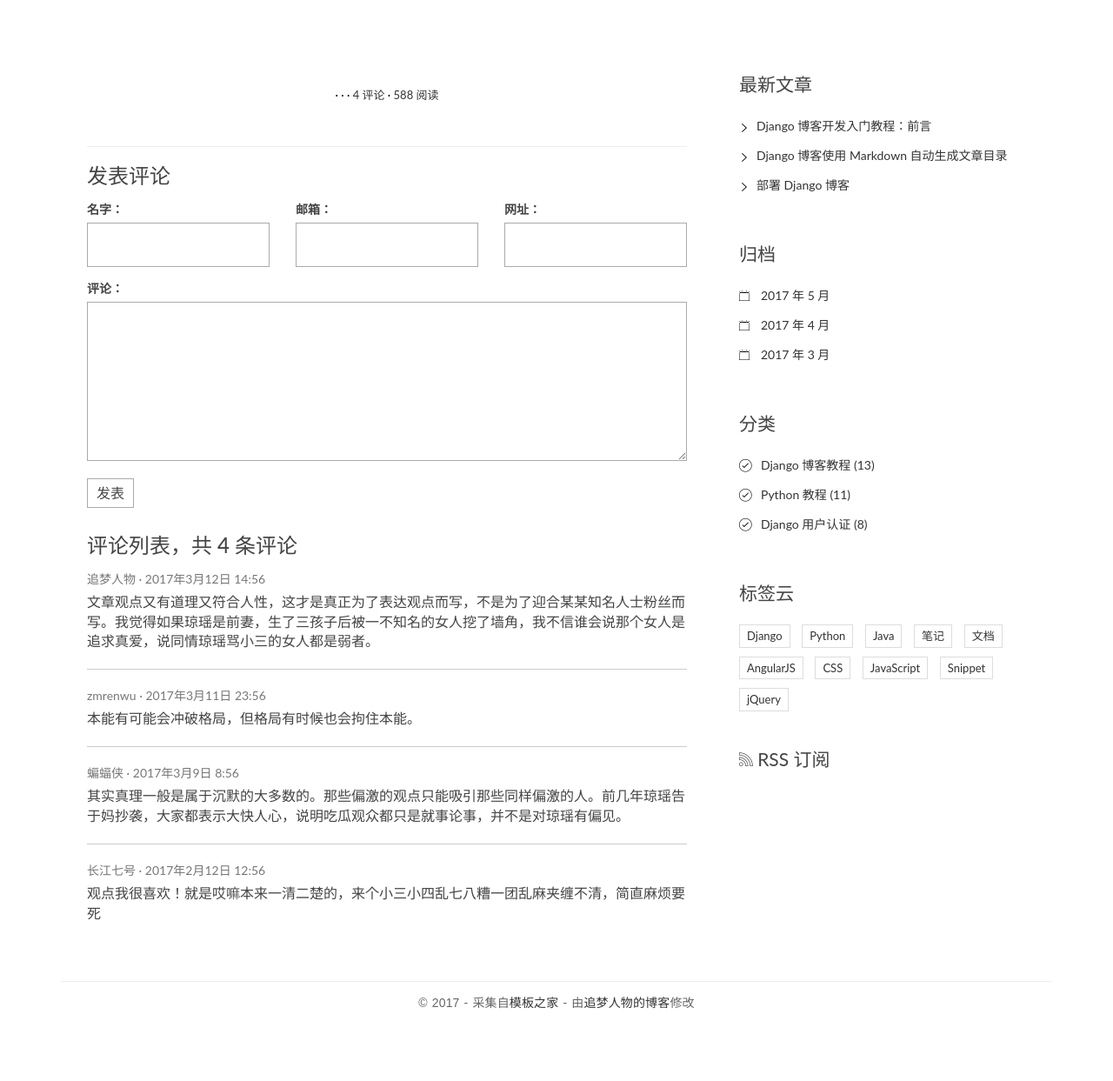
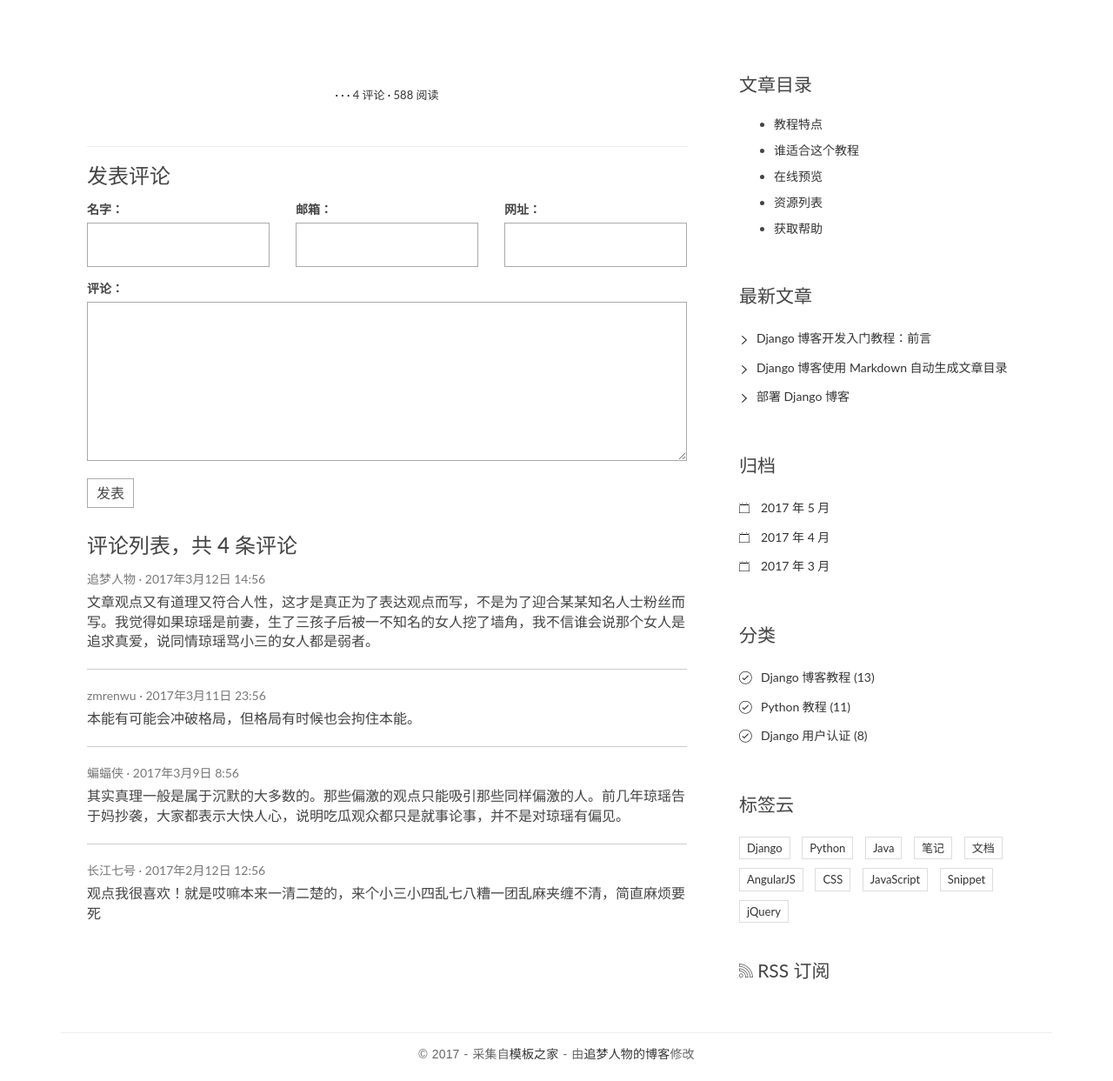
Before and after one commit to jukanntenn/django-blog-tutorial, a Django app: template templates/blog/detail.html in a window 1280 px wide. Shown: the part 91-1334 px from the top of the page at 87% size. Before the commit the page ends 1251 px from the top, so only its background shows below. Run offline with Django 3.2, Linux system fonts and the light colour scheme; the template is opened without the code that fills it, so the values that code supplies are empty; some libraries are stand-ins or nearby versions.

Commit message:
添加目录

```diff
--- a/templates/base.html
+++ b/templates/base.html
@@ -72,6 +72,8 @@
                 {% endblock main %}
             </main>
             <aside class="col-md-4">
+                {% block toc %}
+                {% endblock toc %}
                 <div class="widget widget-recent-posts">
                     <h3 class="widget-title">最新文章</h3>
                     <ul>
--- a/templates/blog/detail.html
+++ b/templates/blog/detail.html
@@ -17,7 +17,7 @@
             {{ post.body|safe }}
         </div>
     </article>
-    <section class="comment-area">
+    <section class="comment-area" id="comment-area">
         <hr>
         <h3>发表评论</h3>
         <form action="#" method="post" class="comment-form">
@@ -46,28 +46,28 @@
             <ul class="comment-list list-unstyled">
                 <li class="comment-item">
                     <span class="nickname">追梦人物</span>
-                    <time class="submit-date">2017年3月12日 14:56</time>
+                    <time class="submit-date" datetime="2012-11-09T23:15:57+00:00">2017年3月12日 14:56</time>
                     <div class="text">
                         文章观点又有道理又符合人性，这才是真正为了表达观点而写，不是为了迎合某某知名人士粉丝而写。我觉得如果琼瑶是前妻，生了三孩子后被一不知名的女人挖了墙角，我不信谁会说那个女人是追求真爱，说同情琼瑶骂小三的女人都是弱者。
                     </div>
                 </li>
                 <li class="comment-item">
                     <span class="nickname">zmrenwu</span>
-                    <time class="submit-date">2017年3月11日 23:56</time>
+                    <time class="submit-date" datetime="2012-11-09T23:15:57+00:00">2017年3月11日 23:56</time>
                     <div class="text">
                         本能有可能会冲破格局，但格局有时候也会拘住本能。
                     </div>
                 </li>
                 <li class="comment-item">
                     <span class="nickname">蝙蝠侠</span>
-                    <time class="submit-date">2017年3月9日 8:56</time>
+                    <time class="submit-date" datetime="2012-11-09T23:15:57+00:00">2017年3月9日 8:56</time>
                     <div class="text">
                         其实真理一般是属于沉默的大多数的。那些偏激的观点只能吸引那些同样偏激的人。前几年琼瑶告于妈抄袭，大家都表示大快人心，说明吃瓜观众都只是就事论事，并不是对琼瑶有偏见。
                     </div>
                 </li>
                 <li class="comment-item">
                     <span class="nickname">长江七号</span>
-                    <time class="submit-date">2017年2月12日 12:56</time>
+                    <time class="submit-date" datetime="2012-11-09T23:15:57+00:00">2017年2月12日 12:56</time>
                     <div class="text">
                         观点我很喜欢！就是哎嘛本来一清二楚的，来个小三小四乱七八糟一团乱麻夹缠不清，简直麻烦要死
                     </div>
@@ -76,3 +76,25 @@
         </div>
     </section>
 {% endblock main %}
+{% block toc %}
+    <div class="widget widget-content">
+        <h3 class="widget-title">文章目录</h3>
+        <ul>
+            <li>
+                <a href="#">教程特点</a>
+            </li>
+            <li>
+                <a href="#">谁适合这个教程</a>
+            </li>
+            <li>
+                <a href="#">在线预览</a>
+            </li>
+            <li>
+                <a href="#">资源列表</a>
+            </li>
+            <li>
+                <a href="#">获取帮助</a>
+            </li>
+        </ul>
+    </div>
+{% endblock toc %}
```
